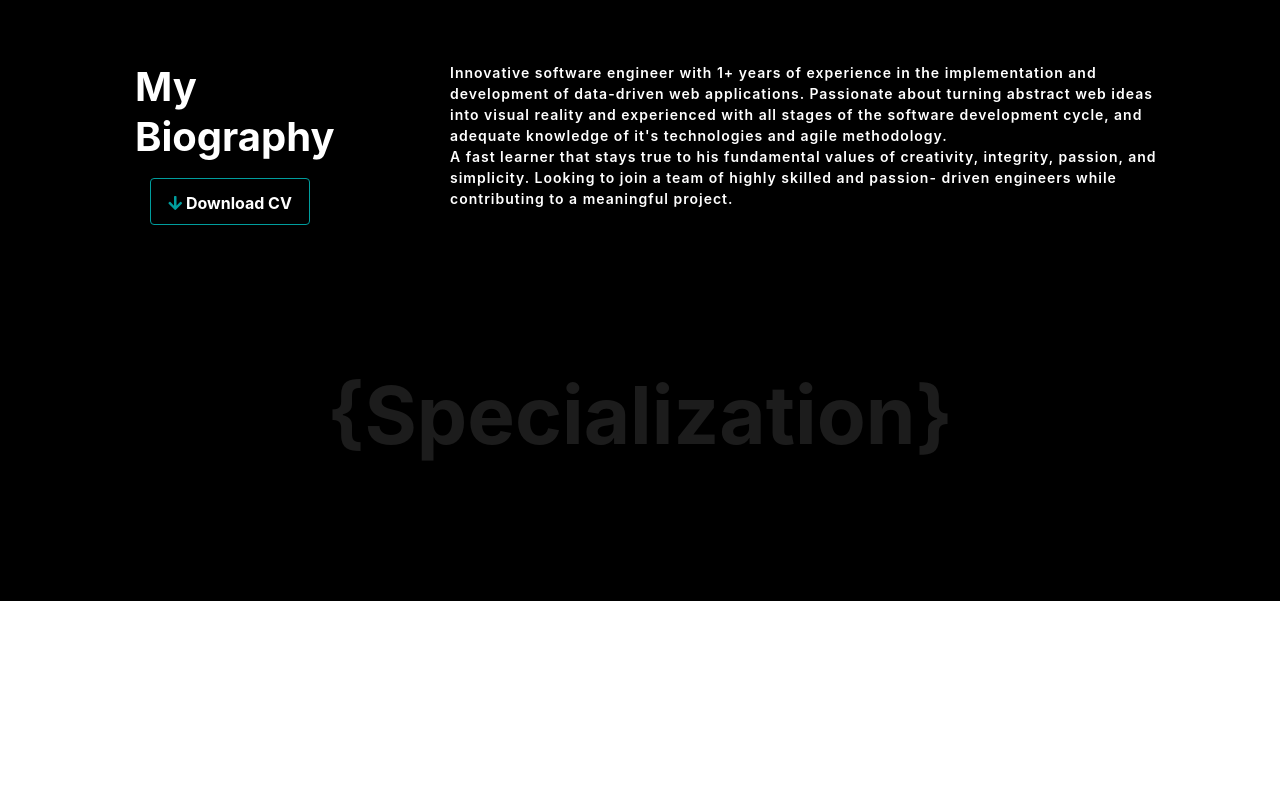
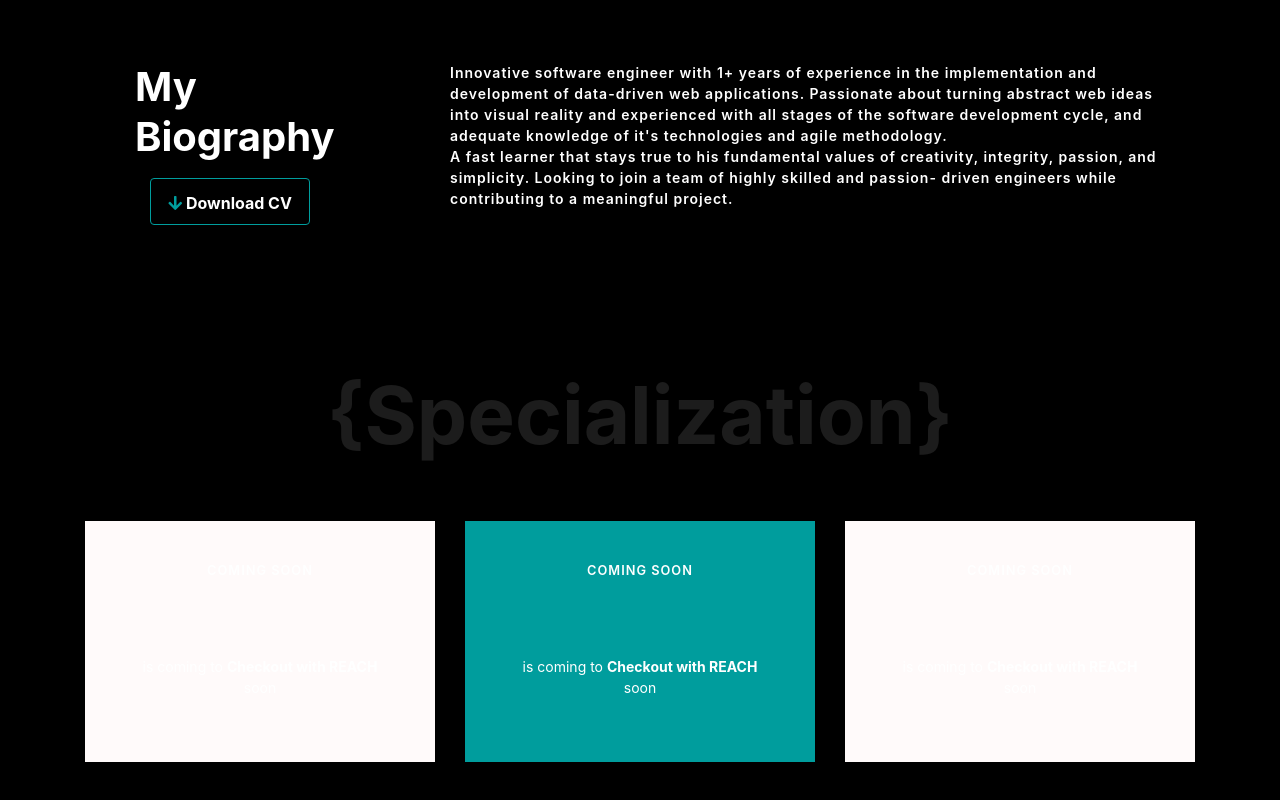
Before and after one commit to jydoskey/personal-portfolio-website, a Vue app: page / in a window 1280 px wide. Shown: the part 1878-2678 px from the top of the page. Before the commit the page ends 2479 px from the top, so only its background shows below. Built offline with nearby package versions, Linux system fonts and the light colour scheme.

Commit message:
added column for specialisation

```diff
--- a/src/components/Specialisation.vue
+++ b/src/components/Specialisation.vue
@@ -7,8 +7,48 @@
         </div>
         <div slot="card-body" class="card-body">
           <div class="card-body__content">
-            <div class="row">
-
+            <div class="container">
+              <div class="row">
+                <div class="col-lg-4 mb-3">
+                  <Card class="specialisation-html">
+                    <div slot="card-header" class="card-header text-center card-header__placeholder">
+                      <p class="card--bg p-1 caption mb-4 m-0 text-white">COMING SOON</p>
+                      <h2>{{pageName}}</h2>
+                    </div>
+                    <div slot="card-body" class="card-body">
+                      <div class="card-body__content">
+                        <p class="paragraph">{{pageName}} is coming to <b>Checkout with REACH</b> soon</p>
+                      </div>
+                    </div>
+                  </Card>
+                </div>
+                <div class="col-lg-4 mb-3">
+                  <Card class="specialisation-css">
+                    <div slot="card-header" class="card-header text-center card-header__placeholder">
+                      <p class="card--bg p-1 caption mb-4 m-0 text-white">COMING SOON</p>
+                      <h2>{{pageName}}</h2>
+                    </div>
+                    <div slot="card-body" class="card-body">
+                      <div class="card-body__content">
+                        <p class="paragraph">{{pageName}} is coming to <b>Checkout with REACH</b> soon</p>
+                      </div>
+                    </div>
+                  </Card>
+                </div>
+                <div class="col-lg-4">
+                  <Card class="specialisation-js">
+                    <div slot="card-header" class="card-header text-center card-header__placeholder">
+                      <p class="card--bg p-1 caption mb-4 m-0 text-white">COMING SOON</p>
+                      <h2>{{pageName}}</h2>
+                    </div>
+                    <div slot="card-body" class="card-body">
+                      <div class="card-body__content">
+                        <p class="paragraph">{{pageName}} is coming to <b>Checkout with REACH</b> soon</p>
+                      </div>
+                    </div>
+                  </Card>
+                </div>
+              </div>
             </div>
           </div>
         </div>
@@ -38,4 +78,12 @@
   .card-header__placeholder {
     margin: 0 auto;
   }
+
+  .specialisation-html, .specialisation-js {
+    background: snow;
+  }
+
+  .specialisation-css {
+    background: $magenta;
+  }
 </style>
```
